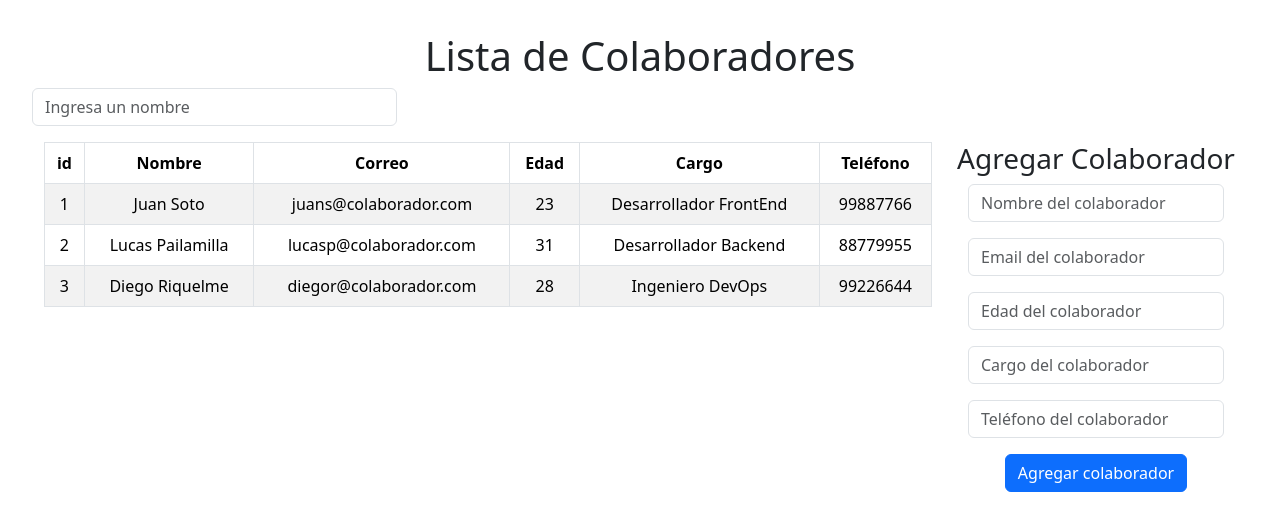
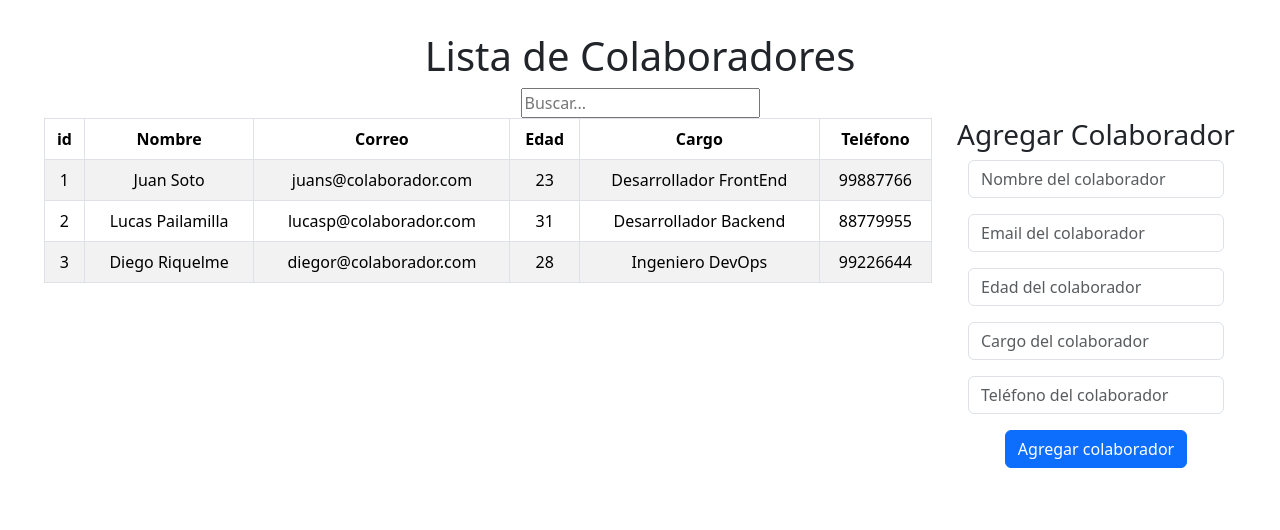
Before and after one commit to DomGP/Modulo04_Desafio_03_col, a React (Vite) app: page / in a window 1280 px wide. Shown: the top 530 px of the page. Built offline with nearby package versions, Linux system fonts and the light colour scheme.

Commit message:
cambios menores

```diff
--- a/src/components/Buscador.jsx
+++ b/src/components/Buscador.jsx
@@ -1,24 +1,23 @@
-import Form from 'react-bootstrap/Form';
+import React, { useState } from 'react';
 
-const Buscador = ({datos}) => {
+const Buscador = ({ filtrar }) => {
+  const [busqueda, setBusqueda] = useState('');
 
-    const buscarColaborador = (e) =>{
-        console.log(e)
-       const datosFiltrados = datos.filter(
-            (element) => element.nombre.includes(e)
-        )
-        console.log(datosFiltrados)
-    }
+  const buscarCoinci = (e) => {
+    setBusqueda(e.target.value);
+    filtrar(e.target.value);
+  };
 
-    return (
-        <>
-            <Form.Control
-                className='mb-3 buscadorStyle'
-                type="text"
-                placeholder="Ingresa un nombre"
-                onChange={(e) => buscarColaborador(e.target.value)}/>
-        </>
-    )
-}
+  return (
+    <div>
+      <input className='"input-group input-group-sm mb-3"'
+        type="text"
+        placeholder="Buscar..."
+        value={busqueda}
+        onChange={buscarCoinci}
+      />
+    </div>
+  );
+};
 
-export default Buscador
+export default Buscador;
--- a/src/components/Formulario.jsx
+++ b/src/components/Formulario.jsx
@@ -21,15 +21,15 @@ const Formulario = ({agregarColaborador}) => {
   const [cargo, setCargo] = useState('')
   const [telefono, setTelefono] = useState('')
 
-  const generarIdUnico = () => {
-    return Math.floor(Math.random() * 100)
-  }
+  // const generarIdUnico = () => {
+  //   return Math.floor(Math.random() * 100)
+  // }
   const [error, setError] = useState(false); //estado que nos muestra si estan todos los campos completados o no
   const [registroExitoso, setRegistroExitoso] = useState(false);
   const ingresoColab = (e) => {
     e.preventDefault()
     const nuevoColaborador = {
-      id: generarIdUnico(),
+      // id: generarIdUnico(),
       nombre,
       correo,
       edad,
```
